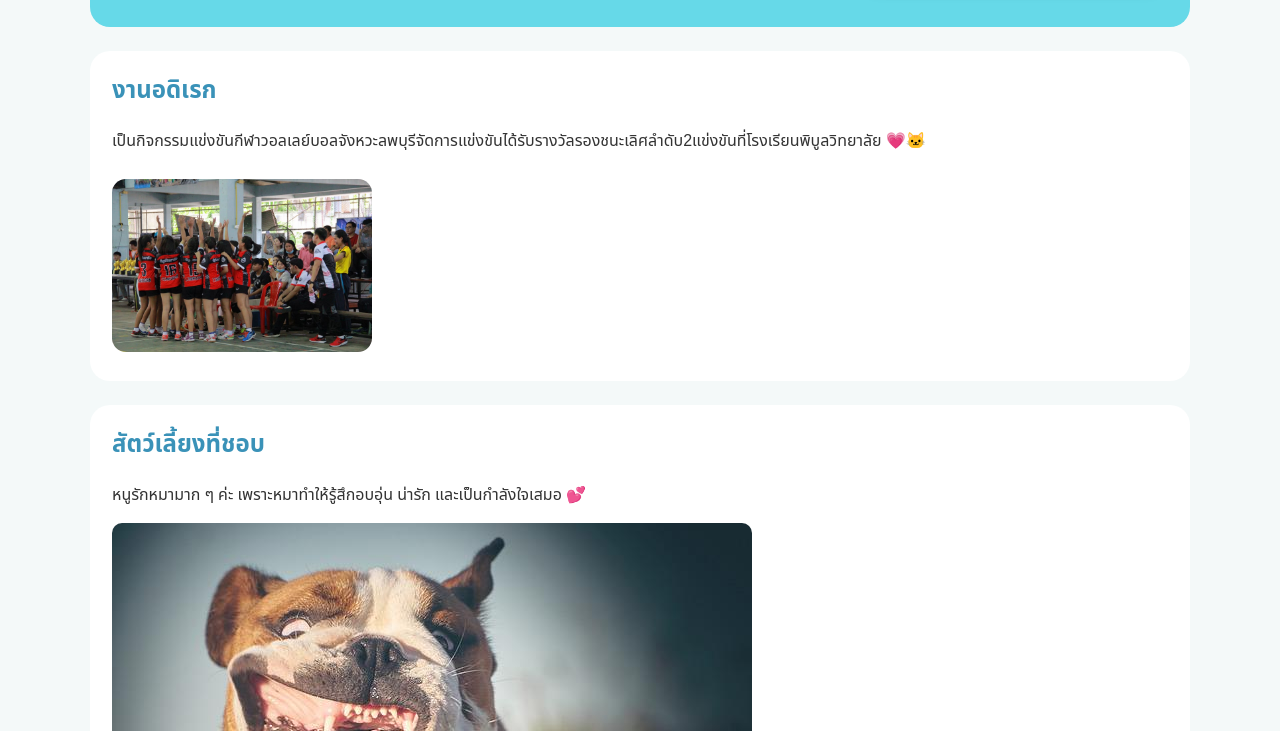
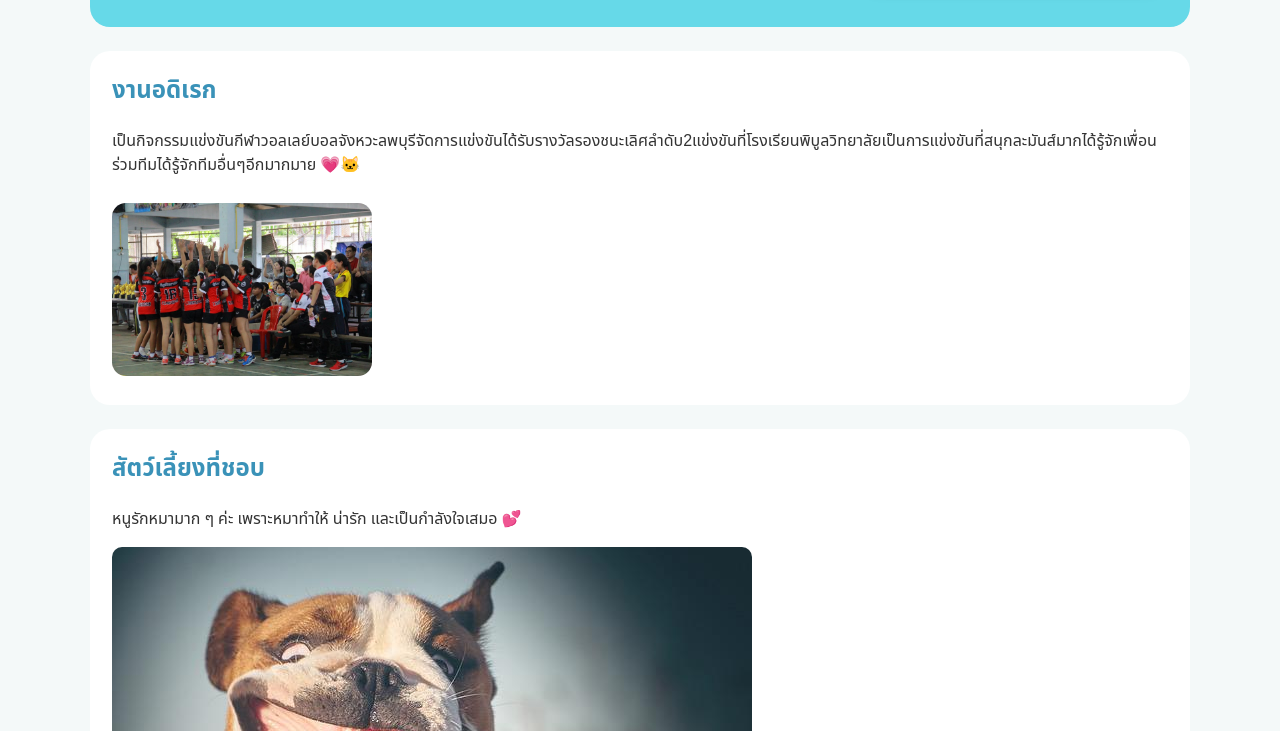
Before and after one commit to thunyaporn5766-dotcom/wed-110, a plain HTML site: page index.html in a window 1280 px wide. Shown: the part 526-1257 px from the top of the page. Drawn offline with Linux system fonts and the light colour scheme.

Commit message:
Add files via upload

```diff
--- a/index.html
+++ b/index.html
@@ -154,7 +154,7 @@ header p {
     <section class="section">
       <h2>งานอดิเรก</h2>
       <p>
-        เป็นกิจกรรมแข่งขันกีฬาวอลเลย์บอลจังหวะลพบุรีจัดการแข่งขันได้รับรางวัลรองชนะเลิศลำดับ2แข่งขันที่โรงเรียนพิบูลวิทยาลัย 💗🐱
+        เป็นกิจกรรมแข่งขันกีฬาวอลเลย์บอลจังหวะลพบุรีจัดการแข่งขันได้รับรางวัลรองชนะเลิศลำดับ2แข่งขันที่โรงเรียนพิบูลวิทยาลัยเป็นการแข่งขันที่สนุกละมันส์มากได้รู้จักเพื่อนร่วมทีมได้รู้จักทีมอื่นๆอีกมากมาย 💗🐱
       </p>
 
       <img class="hobby-img" src="hobby.jpg" alt="รูปงานอดิเรก">
@@ -163,7 +163,7 @@ header p {
     <!-- PET -->
     <section class="section">
       <h2>สัตว์เลี้ยงที่ชอบ</h2>
-      <p>หนูรักหมามาก ๆ ค่ะ เพราะหมาทำให้รู้สึกอบอุ่น น่ารัก และเป็นกำลังใจเสมอ 💕</p>
+      <p>หนูรักหมามาก ๆ ค่ะ เพราะหมาทำให้ น่ารัก และเป็นกำลังใจเสมอ 💕</p>
       <div style="display:flex; gap:14px; flex-wrap:wrap;">
         <img src="dog.jpeg" style="border-radius:10px;">
       </div>
```
